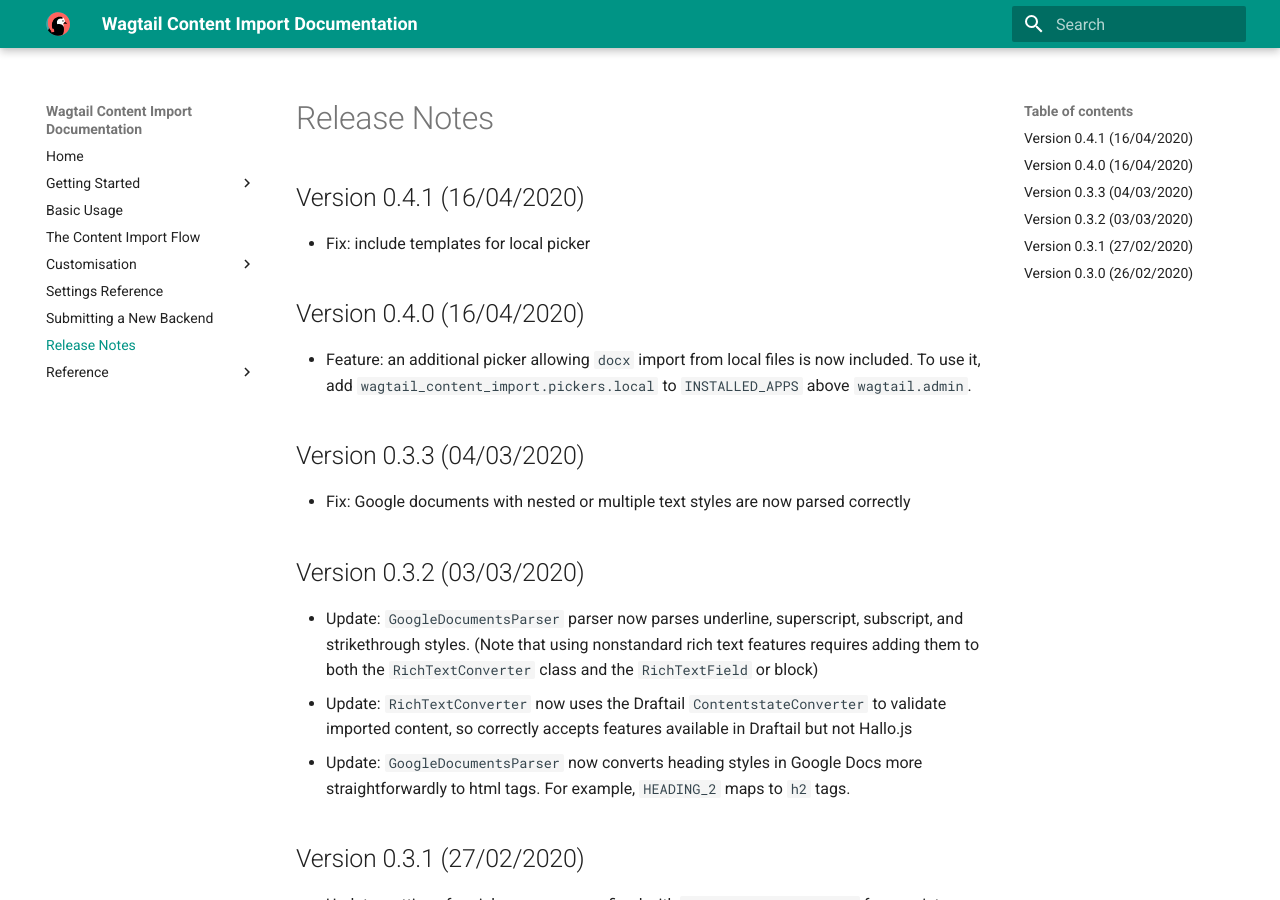
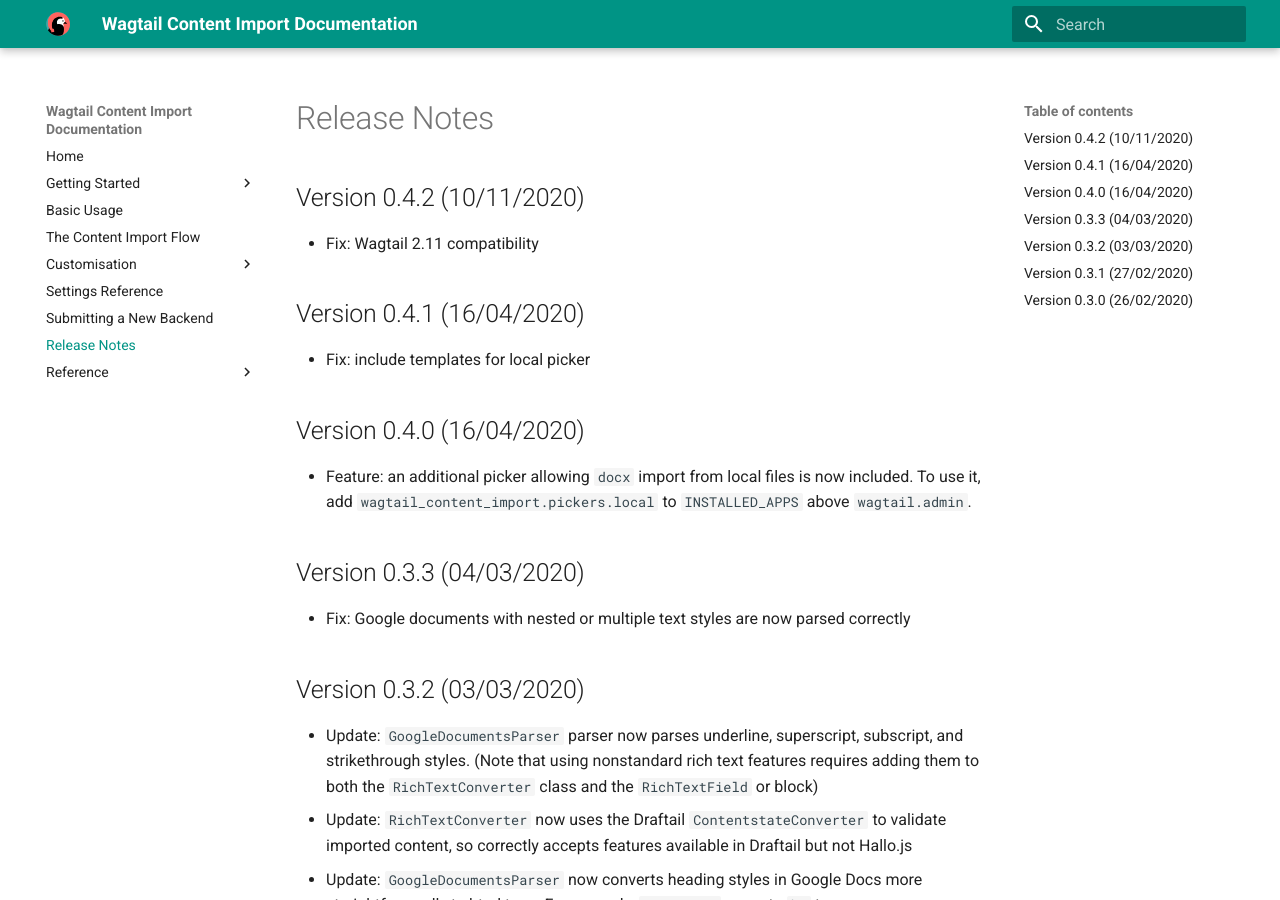
Before and after one commit to torchbox/wagtail-content-import, an MkDocs documentation site: the page built from docs/release_notes.md, in a window 1280 px wide and 900 px high. Built offline with MkDocs 1.6.1 and Material for MkDocs 9.7.7, drawn with Linux system fonts in a browser that asks for light colours.

Commit message:
Version bump to 0.4.2

```diff
--- a/docs/release_notes.md
+++ b/docs/release_notes.md
@@ -1,4 +1,7 @@
 # Release Notes
+
+## Version 0.4.2 (10/11/2020)
+- Fix: Wagtail 2.11 compatibility
 
 ## Version 0.4.1 (16/04/2020)
 - Fix: include templates for local picker
--- a/setup.py
+++ b/setup.py
@@ -18,7 +18,7 @@
 
 setup(
     name="wagtail_content_import",
-    version="0.4.1",
+    version="0.4.2",
     description="A module for Wagtail that provides functionality for importing page content from third-party sources.",
     author="Samir Shah, Jacob Topp-Mugglestone, Karl Hobley, Matthew Westcott",
     author_email="jacobtm@torchbox.com",
```
